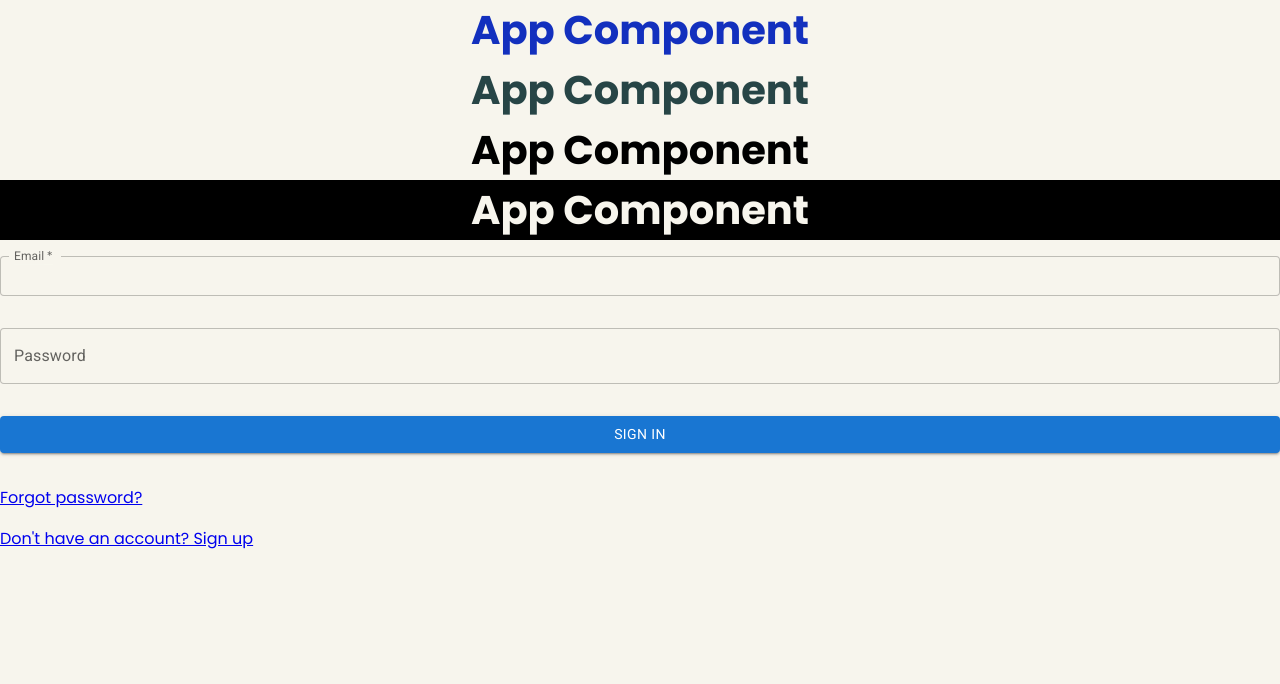
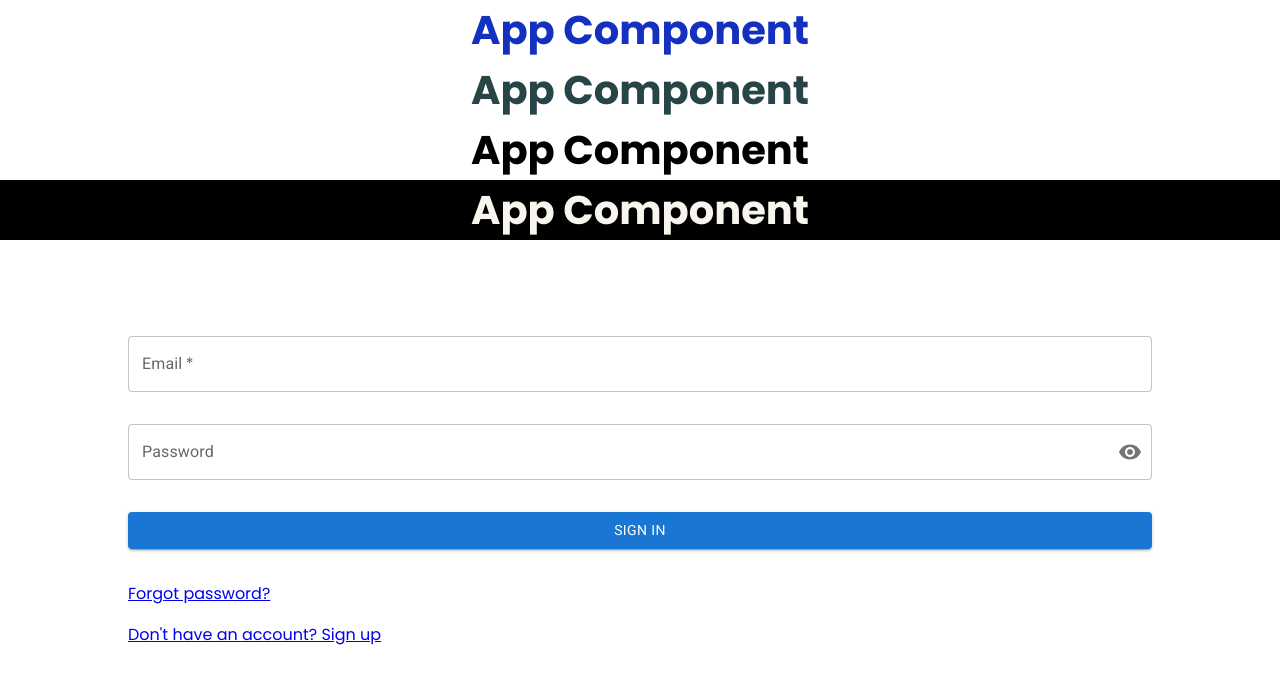
Before and after one commit to ahany42/ElearningPortal, a React (Vite) app in the folder FrontEnd/: page / in a window 1280 px wide. Shown: the top 684 px of the page. Built offline with nearby package versions, Linux system fonts and the light colour scheme.

Commit message:
fixed login form input fields & CSS background color

```diff
--- a/FrontEnd/src/App.css
+++ b/FrontEnd/src/App.css
@@ -5,7 +5,7 @@
   padding: 0;
   scroll-behavior: smooth;
   font-family: 'Poppins', sans-serif;
-  background-color:#f7f5ed;
+  /*background-color:#f7f5ed;*/ /* ELL BACKGROUND DAH 3AMEL HIDE 3ALA KOLL ELL TAGS */
 }
 .page-component{
   margin-top:100px;
--- a/FrontEnd/src/Components/Login/Login.jsx
+++ b/FrontEnd/src/Components/Login/Login.jsx
@@ -1,4 +1,4 @@
-import React, { useState } from "react";
+import React, {useEffect, useState} from "react";
 import {
   Button,
   FormControl,
@@ -6,6 +6,7 @@ import {
   OutlinedInput,
   TextField,
   InputAdornment,
+  Box,
   IconButton,
 } from "@mui/material";
 import AccountCircle from "@mui/icons-material/AccountCircle";
@@ -15,6 +16,10 @@ import { NavLink } from "react-router-dom";
 
 const Login = () => {
   const [showPassword, setShowPassword] = useState(false);
+  const [formData, setFormData] = useState({
+      email: '',
+      password: ''
+  });
 
   const handleClickShowPassword = () => setShowPassword(!showPassword);
   const handleMouseDownPassword = (event) => event.preventDefault();
@@ -28,23 +33,16 @@ const Login = () => {
   };
 
   return (
-    <form onSubmit={handleSubmit}>
+    <Box onSubmit={handleSubmit} sx={{width: '80%', margin: '80px auto'}}>
       {/* Email Field */}
       <TextField
         label="Email"
         name="email"
+        fullWidth
         type="email"
-        size="small"
-        fullWidth
+        value={formData.email}
+        onChange={(e) => setFormData({...formData, email: e.target.value})}
         required
-        InputProps={{
-          startAdornment: (
-            <InputAdornment position="start">
-              <AccountCircle />
-            </InputAdornment>
-          ),
-        }}
-        variant="outlined"
         sx={{ my: 2 }}
       />
 
@@ -53,6 +51,8 @@ const Login = () => {
         <InputLabel>Password</InputLabel>
         <OutlinedInput
           name="password"
+          value={formData.password}
+          onChange={(e) => setFormData({...formData, password: e.target.value})}
           type={showPassword ? "text" : "password"}
           endAdornment={
             <InputAdornment position="end">
@@ -97,7 +97,7 @@ const Login = () => {
       >
         Don't have an account? Sign up
       </NavLink>
-    </form>
+    </Box>
   );
 };
 
```
